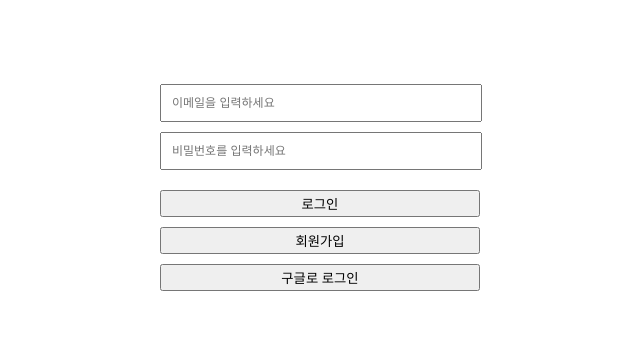
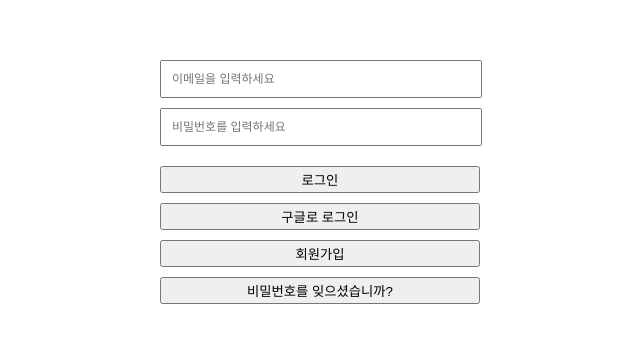
Before and after one commit to archive-cs-minhyuk/reservation-frontend, a React (Create React App) app: page /login in a window 1280 px wide. Shown: the part 221-564 px from the top of the page, without its empty margins (320-960 px from the left). Built offline with nearby package versions, Linux system fonts and the light colour scheme; no server answers.

Commit message:
Added: Password reset in login page

```diff
--- a/public/index.html
+++ b/public/index.html
@@ -29,7 +29,6 @@
   <body>
     <noscript>You need to enable JavaScript to run this app.</noscript>
     <div id="root"></div>
-    <div id="recaptcha-container"></div>
     <!--
       This HTML file is a template.
       If you open it directly in the browser, you will see an empty page.
--- a/src/components/Router.js
+++ b/src/components/Router.js
@@ -7,6 +7,7 @@ import {
 } from "react-router-dom";
 import AuthRequest from "routes/AuthRequest";
 import Profile from "routes/Profile";
+import ResetPassword from "routes/ResetPassword";
 import Auth from "../routes/Auth";
 import Home from "../routes/Home";
 import AfterNavigation from "./AfterNavigation";
@@ -33,6 +34,11 @@ const AppRouter = ({ isLoggedIn, userObj }) => {
             component={() => <AuthRequest userObj={userObj} />}
             exact
           />
+          <Route
+            path="/resetPassword"
+            component={() => <ResetPassword />}
+            exact
+          />
           <Redirect from="*" to="/login" />
         </Switch>
       )}
--- a/src/routes/Auth.js
+++ b/src/routes/Auth.js
@@ -37,6 +37,7 @@ const Auth = () => {
     }
     await authService.signInWithPopup(provider);
   };
+
   return (
     <div className={styles.authContainer}>
       <form onSubmit={onSubmit} className={styles.container}>
@@ -62,18 +63,24 @@ const Auth = () => {
       </form>
       <div className={styles.buttonContainer}>
         <button
-          onClick={() => history.push("/authRequest")}
-          className={styles.auth_button}
-        >
-          회원가입
-        </button>
-        <button
           name="google"
           onClick={onSocialClick}
           className={styles.google_button}
         >
           구글로 로그인
         </button>
+        <button
+          onClick={() => history.push("/authRequest")}
+          className={styles.authrequest}
+        >
+          회원가입
+        </button>
+        <button
+          onClick={() => history.push("/resetPassword")}
+          className={styles.forgotpassword}
+        >
+          비밀번호를 잊으셨습니까?
+        </button>
       </div>
     </div>
   );
--- a/src/routes/Auth.module.css
+++ b/src/routes/Auth.module.css
@@ -37,7 +37,7 @@
   margin: 0 auto;
 }
 
-.auth_button {
+.google_button {
   width: 100%;
   text-align: center;
   padding: 2px;
@@ -45,9 +45,18 @@
   margin-bottom: 10px;
 }
 
-.google_button {
+.authrequest {
   width: 100%;
   text-align: center;
   padding: 2px;
   margin: 0 auto;
+  margin-bottom: 10px;
 }
+
+.forgotpassword {
+  width: 100%;
+  text-align: center;
+  padding: 2px;
+  margin: 0 auto;
+  margin-bottom: 10px;
+}
--- /dev/null
+++ b/src/routes/ResetPassword.js
@@ -0,0 +1,46 @@
+import { authService } from "fbase";
+import React, { useState } from "react";
+
+const ResetPassword = () => {
+  const [email, setEmail] = useState("");
+  const onChange = (event) => {
+    const {
+      target: { name, value },
+    } = event;
+    if (name === "email") {
+      setEmail(value);
+    }
+  };
+  const onSubmit = async (event) => {
+    event.preventDefault();
+
+    if (email !== "") {
+      await authService
+        .sendPasswordResetEmail(email)
+        .then(function () {
+          console.log("비밀번호 reset");
+        })
+        .catch(function (error) {
+          console.log(error.message);
+        });
+    } else {
+      alert("이메일이 맞지 않습니다");
+    }
+  };
+  return (
+    <div>
+      <form onSubmit={onSubmit}>
+        <input
+          name="email"
+          type="email"
+          placeholder="이메일을 입력하세요"
+          requir
+          value={email}
+          onChange={onChange}
+        />
+        <input type="submit" value="비밀번호 재설정 메일 보내기" />
+      </form>
+    </div>
+  );
+};
+export default ResetPassword;
```
Also changed, not shown: 1 other file (tests, documents, lock files or other folders).
